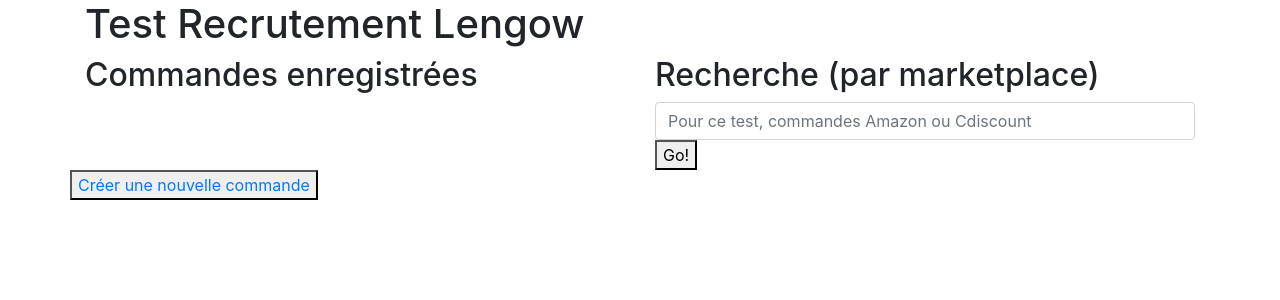
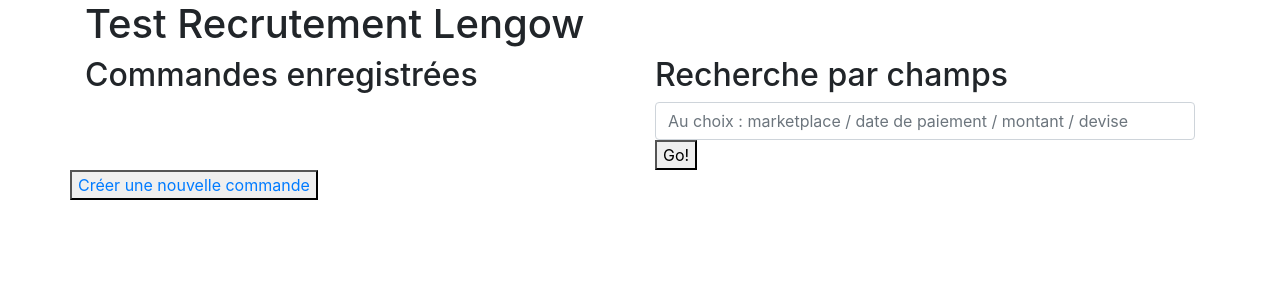
Before and after one commit to Nastyflav/test-lengow, a Django app: page / in a window 1280 px wide. Shown: the top 300 px of the page. Run offline with Django 3.2, Linux system fonts and the light colour scheme; data that the repository does not hold is empty.

Commit message:
Added the search by field in index.html

```diff
--- a/lengow/orders/templates/orders/index.html
+++ b/lengow/orders/templates/orders/index.html
@@ -14,10 +14,10 @@
         {% endfor %}
     </div>
     <div class="col-lg-6">
-        <h2>Recherche (par marketplace)</h2>
+        <h2>Recherche par champs</h2>
         <form method="get" action="{% url 'orders:results' %}">
             <div>
-                <input type="text" name="query" class="form-control" placeholder="Pour ce test, commandes Amazon ou Cdiscount" required>
+                <input type="text" name="query" class="form-control" placeholder="Au choix : marketplace / date de paiement / montant / devise" required>
             </div>
             <div>
              <button type="submit">Go!</button>
```
